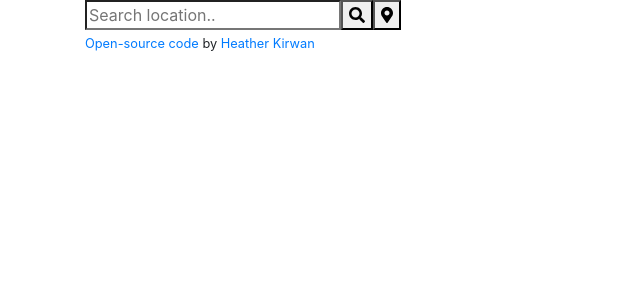
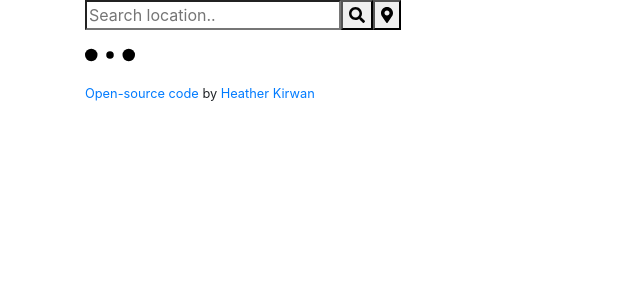
Before and after one commit to Hezaa123/weather-app-react, a React (Create React App) app: page / in a window 1280 px wide. Shown: the top 300 px of the page, without its empty margins (0-640 px from the left). Built offline with nearby package versions, Linux system fonts and the light colour scheme; no server answers.

Commit message:
Installed and integrated a React Loader

```diff
--- a/package.json
+++ b/package.json
@@ -13,6 +13,7 @@
     "bootstrap": "^4.5.3",
     "react": "^17.0.1",
     "react-dom": "^17.0.1",
+    "react-loader-spinner": "^3.1.14",
     "react-scripts": "4.0.1",
     "web-vitals": "^0.2.4"
   },
--- a/src/Weather.js
+++ b/src/Weather.js
@@ -1,5 +1,6 @@
 import React, { useState } from "react";
 import Axios from "axios";
+import Loader from 'react-loader-spinner'
 import { FontAwesomeIcon } from '@fortawesome/react-fontawesome'
 import { faSearch, faMapMarkerAlt, faLongArrowAltUp, faLongArrowAltDown } from '@fortawesome/free-solid-svg-icons'
 import "./Weather.css";
@@ -112,6 +113,12 @@ export default function Weather(){
             <div className="Weather">
                 {searchForm}
             </div>
+            <Loader
+                type="ThreeDots"
+                color="Black"
+                height={50}
+                width={50}
+            />
       </div>
     );
   }
```
Also changed, not shown: 2 other files (tests, documents, lock files or other folders).
